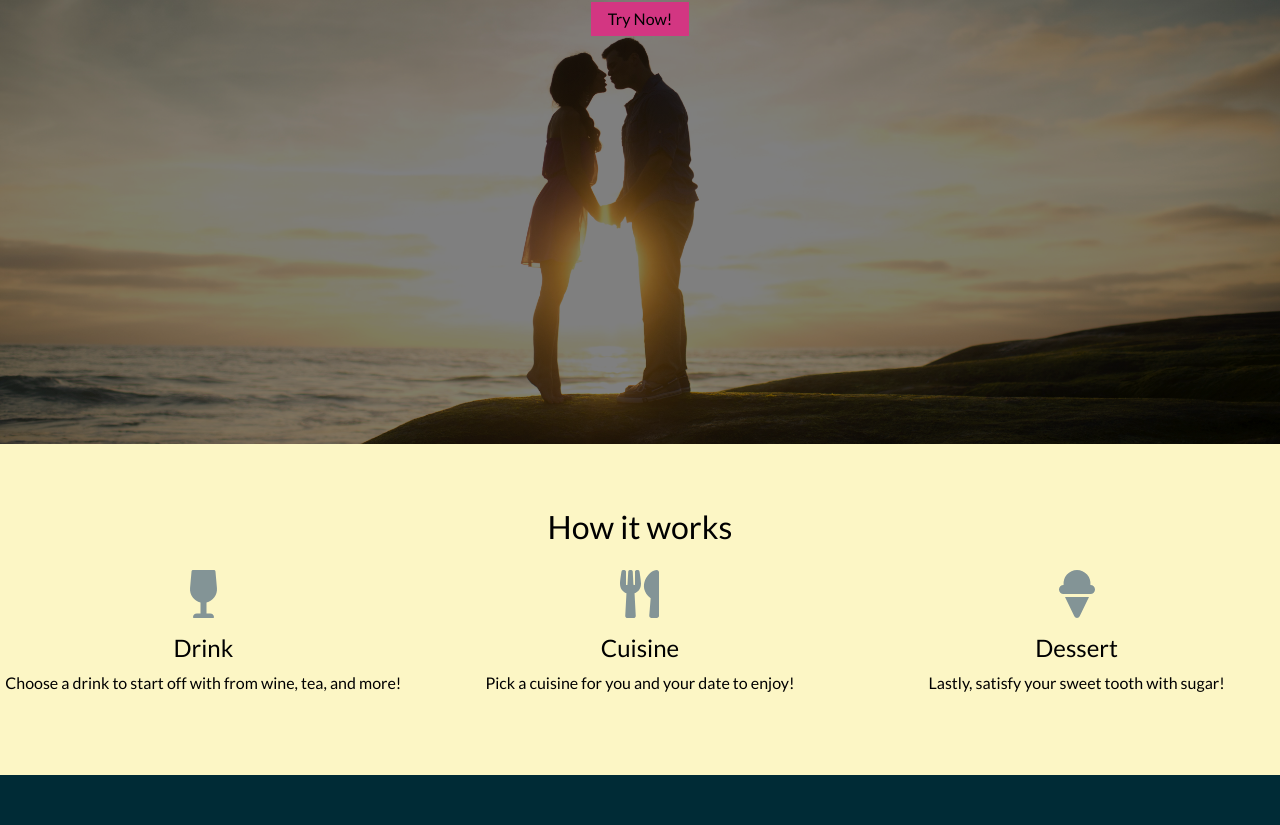
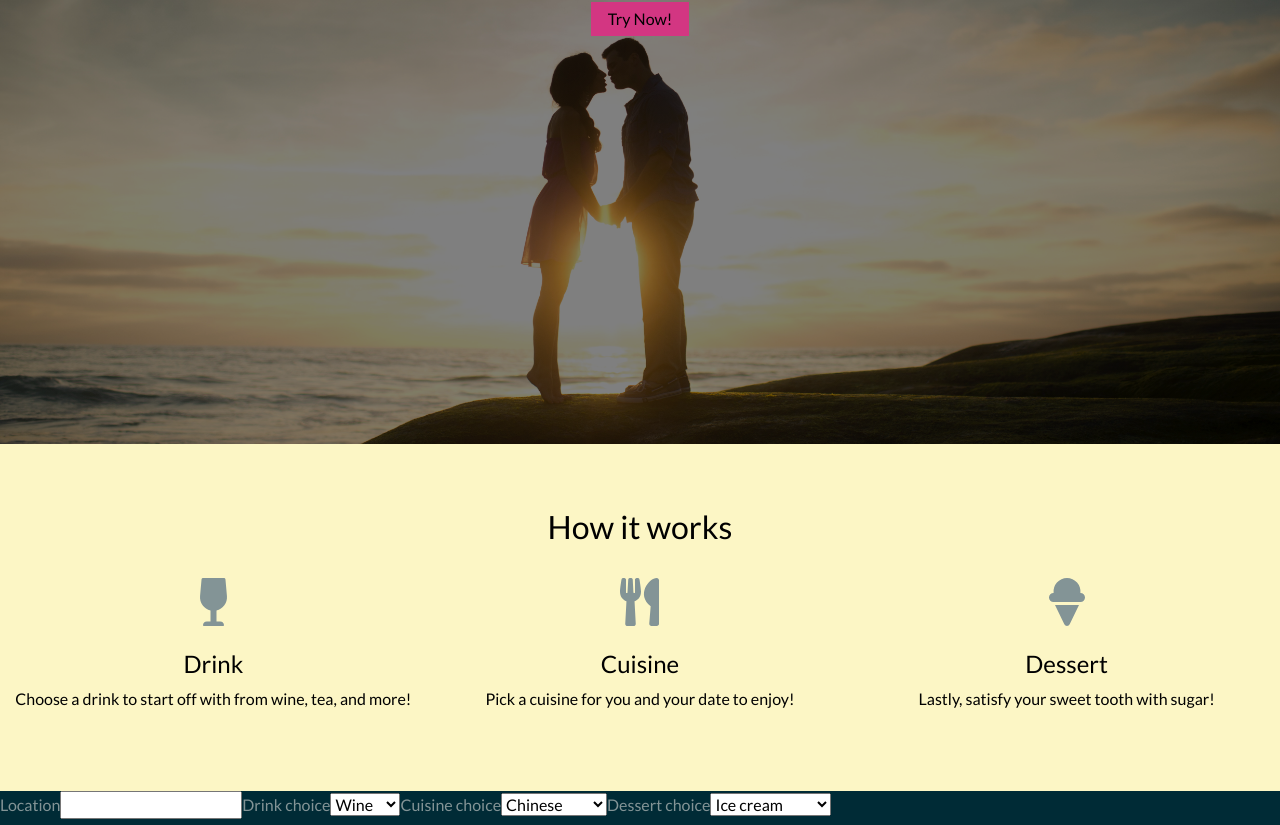
Before and after one commit to jma26/date-night, a React (Create React App) app: page / in a window 1280 px wide. Shown: the part 356-1181 px from the top of the page. Before the commit the page ends 1131 px from the top, so only its background shows below. Built offline with nearby package versions, Linux system fonts and the light colour scheme.

Commit message:
Import form component to Home.js, add form content at Form.js

```diff
--- a/src/components/About/About.js
+++ b/src/components/About/About.js
@@ -17,7 +17,7 @@ class About extends Component {
             <h2 className="about__headline mb-0">How it works</h2>
           </Col>
         </Row>
-        <Row className="about__row--choices">
+        <Row noGutters className="about__row--choices">
           <Col xs="12" md="4">
             <div className="about__content-container text-center">
               <FontAwesomeIcon className="about__icon" icon="wine-glass" size="3x" />
--- a/src/components/Form/Form.js
+++ b/src/components/Form/Form.js
@@ -9,7 +9,45 @@ class Form extends Component {
         return (
             <div className="Form">
               <form>
-                <label></label>
+                <label>Location</label>
+                <input type="text" />
+                <label>Drink choice</label>
+                <select>
+                  <option value="Wine">Wine</option>
+                  <option value="Beer">Beer</option>
+                  <option value="Tea">Tea</option>
+                  <option value="Coffee">Coffee</option>
+                </select>
+                <label>Cuisine choice</label>
+                <select>
+                  <option value="Chinese">Chinese</option>
+                  <option value="Japanese">Japanese</option>
+                  <option value="American">American</option>
+                  <option value="Korean">Korean</option>
+                  <option value="Italian">Italian</option>
+                  <option value="Mexican">Mexican</option>
+                  <option value="Vietnamese">Vietnamese</option>
+                  <option value="Filipino">Filipino</option>
+                  <option value="Fusion">Fusion</option>
+                  <option value="Thai">Thai</option>
+                  <option value="Greek">Greek</option>
+                  <option value="Armenian">Armenian</option>
+                  <option value="Vegan">Vegan</option>
+                  <option value="German">German</option>
+                  <option value="French">French</option>
+                  <option value="Fast Food">Fast Food</option>
+                </select>
+                <label>Dessert choice</label>
+                <select>
+                  <option value="Ice cream">Ice cream</option>
+                  <option value="Gelato">Gelato</option>
+                  <option value="Frozen yogurt">Frozen yogurt</option>
+                  <option value="Cakes">Cakes</option>
+                  <option value="Pies">Pies</option>
+                  <option value="Cookies">Cookies</option>
+                  <option value="Cupcakes">Cupcakes</option>
+                  <option value="Pastries">Pastries</option>
+                </select>
               </form>
             </div>
         )
--- a/src/components/Home/Home.js
+++ b/src/components/Home/Home.js
@@ -2,6 +2,7 @@ import React, { Component } from 'react';
 import '../../css/Home.css';
 
 import About from '../About/About';
+import Form from '../Form/Form';
 
 class Home extends Component {
   constructor(props) {
@@ -17,6 +18,7 @@ class Home extends Component {
           <input className="home__button" type="button" value="Try Now!" />
         </div>
         <About />
+        <Form />
       </div>
     )
   }
--- a/src/css/About.css
+++ b/src/css/About.css
@@ -1,10 +1,10 @@
 .About {
+  background-color: #FCF6C5;
   padding: 64px 0px;
-  background-color: #FCF6C5;
 }
 
 .about__row--title {
-  margin-bottom: 24px;
+  margin-bottom: 32px;
 }
 
 .about__headline, .about__content-title, .about__content-text {
@@ -12,5 +12,5 @@
 }
 
 .about__icon {
-  margin-bottom: 16px;
+  margin-bottom: 24px;
 }
```
